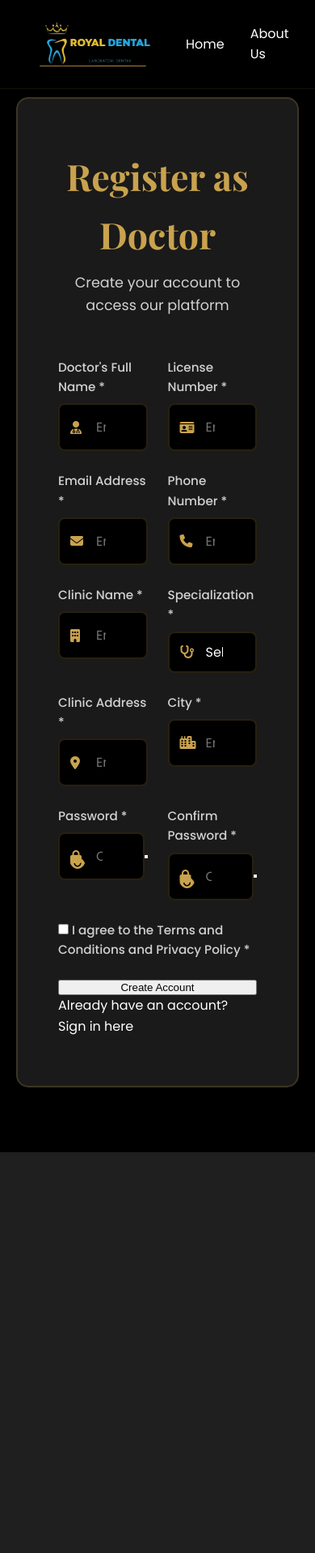
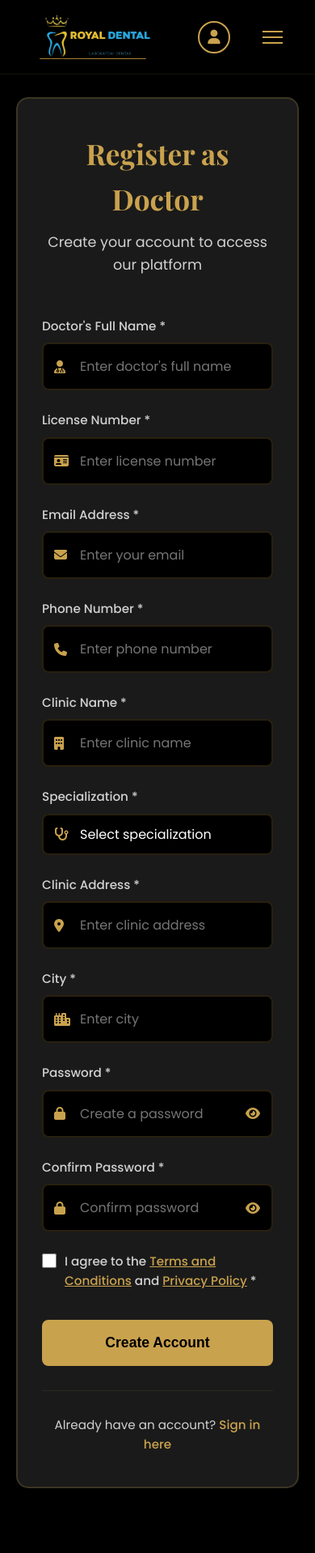
Before and after one commit to hafir743/Project-RoyalDental, a PHP site: page /register.html in a window 390 px wide. Shown: the whole page at 81% size. Before the commit the page ends 1423 px from the top, so only its background shows below. Run offline with PHP 8.4, Linux system fonts and the light colour scheme.

Commit message:
fundi i register CSS

```diff
--- a/register.css
+++ b/register.css
@@ -272,3 +272,148 @@ a {
     background-position: right 15px center;
     padding-right: 40px;
 }
+.toggle-password {
+    position: absolute;
+    right: 25px;
+    top: 50%;
+    transform: translateY(-50%);
+    background: transparent;
+    border: none;
+    color: var(--text-light);
+    cursor: pointer;
+    font-size: 1.1rem;
+    padding: 0;
+    width: 24px;
+    height: 24px;
+    display: flex;
+    align-items: center;
+    justify-content: center;
+    transition: color 0.3s ease;
+    z-index: 2;
+}
+
+.toggle-password:hover {
+    color: var(--gold);
+}
+
+.agree-terms {
+    display: flex;
+    align-items: flex-start;
+    gap: 10px;
+    color: var(--text-light);
+    font-size: 0.9rem;
+    cursor: pointer;
+}
+
+.agree-terms input[type="checkbox"] {
+    width: 18px;
+    height: 18px;
+    cursor: pointer;
+    accent-color: var(--gold);
+    margin-top: 2px;
+    flex-shrink: 0;
+}
+
+.agree-terms a {
+    color: var(--gold);
+    text-decoration: underline;
+    transition: color 0.3s ease;
+}
+
+.agree-terms a:hover {
+    color: var(--gold-alt);
+}
+
+.btn-register {
+    background: var(--gold);
+    color: var(--black);
+    padding: 18px;
+    border: none;
+    border-radius: 8px;
+    font-weight: 600;
+    font-size: 1.1rem;
+    cursor: pointer;
+    transition: all 0.3s ease;
+    margin-top: 10px;
+}
+
+.btn-register:hover {
+    background: var(--gold-alt);
+    transform: translateY(-3px);
+    box-shadow: 0 10px 30px rgba(201, 162, 78, 0.4);
+}
+
+.register-footer {
+    text-align: center;
+    margin-top: 30px;
+    padding-top: 30px;
+    border-top: 1px solid rgba(201, 162, 78, 0.1);
+}
+
+.register-footer p {
+    color: var(--text-light);
+    font-size: 0.95rem;
+}
+
+.register-footer a {
+    color: var(--gold);
+    text-decoration: none;
+    font-weight: 500;
+    transition: color 0.3s ease;
+}
+
+.register-footer a:hover {
+    color: var(--gold-alt);
+    text-decoration: underline;
+}
+
+@media (max-width: 968px) {
+    .nav-menu {
+        position: fixed;
+        left: -100%;
+        top: 70px;
+        flex-direction: column;
+        background: rgba(0, 0, 0, 0.98);
+        width: 100%;
+        text-align: center;
+        transition: 0.3s;
+        padding: 2rem 0;
+        gap: 0;
+    }
+
+    .nav-menu.active {
+        left: 0;
+    }
+
+    .nav-menu li {
+        margin: 1rem 0;
+    }
+
+    .hamburger {
+        display: flex;
+    }
+
+    .hamburger.active span:nth-child(1) {
+        transform: rotate(45deg) translate(5px, 5px);
+    }
+
+    .hamburger.active span:nth-child(2) {
+        opacity: 0;
+    }
+
+    .hamburger.active span:nth-child(3) {
+        transform: rotate(-45deg) translate(7px, -6px);
+    }
+
+    .register-container {
+        padding: 40px 30px;
+    }
+
+    .register-header h1 {
+        font-size: 2.2rem;
+    }
+
+    .form-row {
+        grid-template-columns: 1fr;
+    }
+}
```
